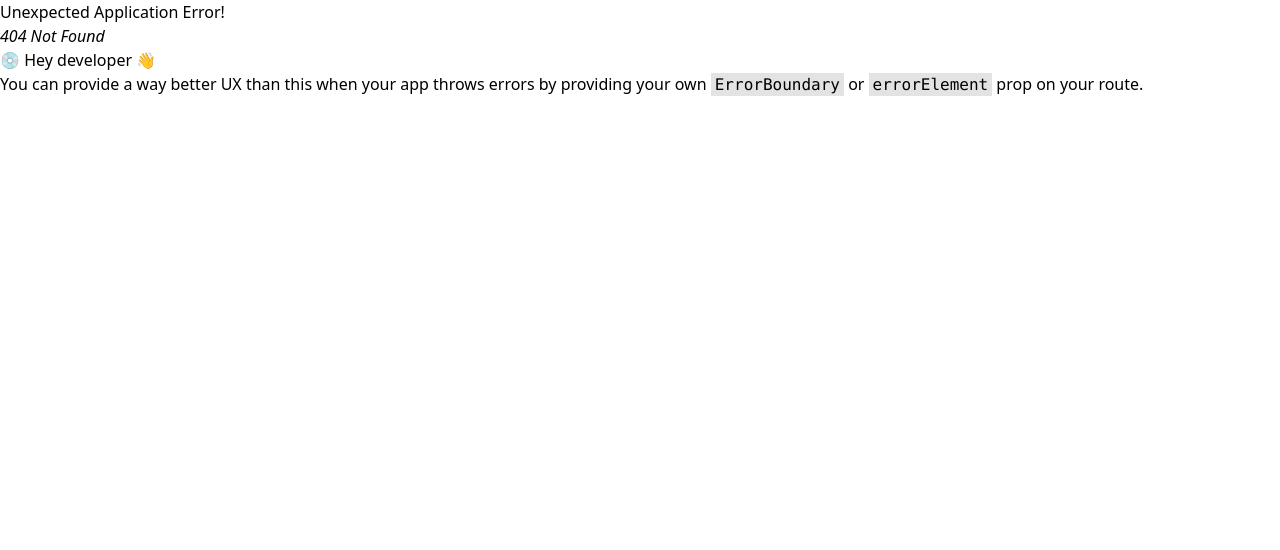
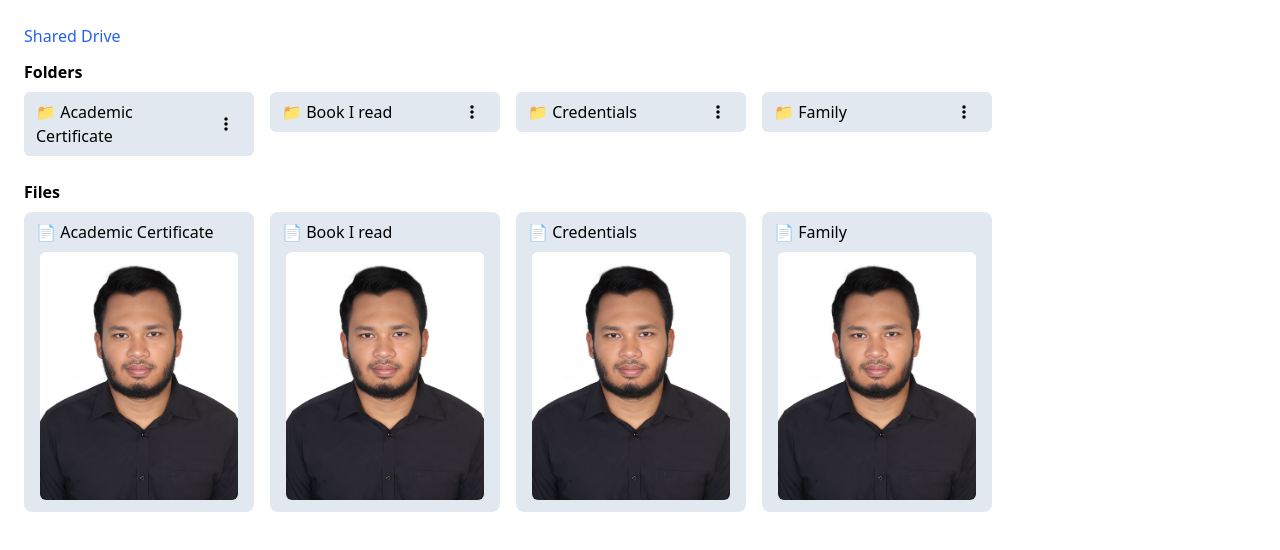
Before and after one commit to Bappy38/bytebox.dashboard, a React (Create React App) app: page /shared-drive in a window 1280 px wide. Before the commit this address had no page. Shown: the top 550 px of the page. Built offline with nearby package versions, Linux system fonts and the light colour scheme.

Commit message:
Breadcrumbs fetching logic implemented

```diff
--- a/src/App.js
+++ b/src/App.js
@@ -11,7 +11,11 @@ const appRouter = createBrowserRouter([
     element: <Home/>
   },
   {
-    path: '/drive',
+    path: '/my-drive',
+    element: <FileExplorer/>
+  },
+  {
+    path: '/shared-drive',
     element: <FileExplorer/>
   }
 ]);
--- a/src/components/FileContainer.js
+++ b/src/components/FileContainer.js
@@ -27,7 +27,7 @@ const FileContainer = () => {
     ];
 
     return (
-        <div className="p-2">
+        <div className="py-3">
             <h1 className="font-semibold">Files</h1>
             <div className="flex pt-2">
                 {files.map(file => (
--- a/src/components/FileExplorer.js
+++ b/src/components/FileExplorer.js
@@ -1,12 +1,18 @@
+import { useLocation } from "react-router-dom";
 import BreadCrumbBar from "./BreadCrumbBar";
 import FileContainer from "./FileContainer";
 import FolderContainer from "./FolderContainer";
+import useBreadcrumbs from "../hooks/useBreadcrumbs";
 
 
 const FileExplorer = () => {
 
+    const location = useLocation();
+    useBreadcrumbs(location.pathname);
+    console.log(location);
+
     return (
-        <div className="p-4">
+        <div className="p-6">
             <BreadCrumbBar/>
             <FolderContainer/>
             <FileContainer/>
--- a/src/components/FolderContainer.js
+++ b/src/components/FolderContainer.js
@@ -22,7 +22,7 @@ const FolderContainer = () => {
     ];
 
     return (
-        <div className="px-2">
+        <div className="py-3">
             <h1 className="font-semibold">Folders</h1>
             <div className="flex pt-2">
                 {folders.map(folder => (
--- /dev/null
+++ b/src/hooks/useBreadcrumbs.js
@@ -0,0 +1,48 @@
+import { useEffect } from "react";
+import { useDispatch, useSelector } from "react-redux"
+import { initializeBreadcrumbs } from "../store/breadCrumbSlice";
+
+
+const useBreadcrumbs = (currentPath) => {
+
+    const breadcrumbs = useSelector((state) => state.breadcrumb);
+    const dispatch = useDispatch();
+
+    useEffect(() => {
+
+        const fetchBreadcrumbs = () => {
+
+            if (breadcrumbs && breadcrumbs.length > 0) {
+                return;
+            }
+
+            try {
+                const initialBreadcrumb = {
+                    id: currentPath === '/my-drive'? 'my-drive' : 'shared-drive',
+                    label: currentPath === '/my-drive'? 'My Drive' : 'Shared Drive',
+                    path: currentPath === '/my-drive'? 'my-drive' : 'shared-drive'
+                };
+
+                // const response = await axios.get('/api/breadcrumbs', {
+                //     params: {
+                //         folderId: ''
+                //     }
+                // });
+
+                // const fetchedBreadcrumbs = response.data;
+                const fetchedBreadcrumbs = [];
+                const updatedBreadcrumbs = [initialBreadcrumb, ...fetchedBreadcrumbs];
+                dispatch(initializeBreadcrumbs(updatedBreadcrumbs));
+            }
+            catch (error) {
+                console.error('Error fetching breadcrumbs: ', error);
+            }
+        }
+
+        fetchBreadcrumbs();
+    }, [breadcrumbs, currentPath, dispatch]);
+
+    return breadcrumbs;
+}
+
+export default useBreadcrumbs;
```
